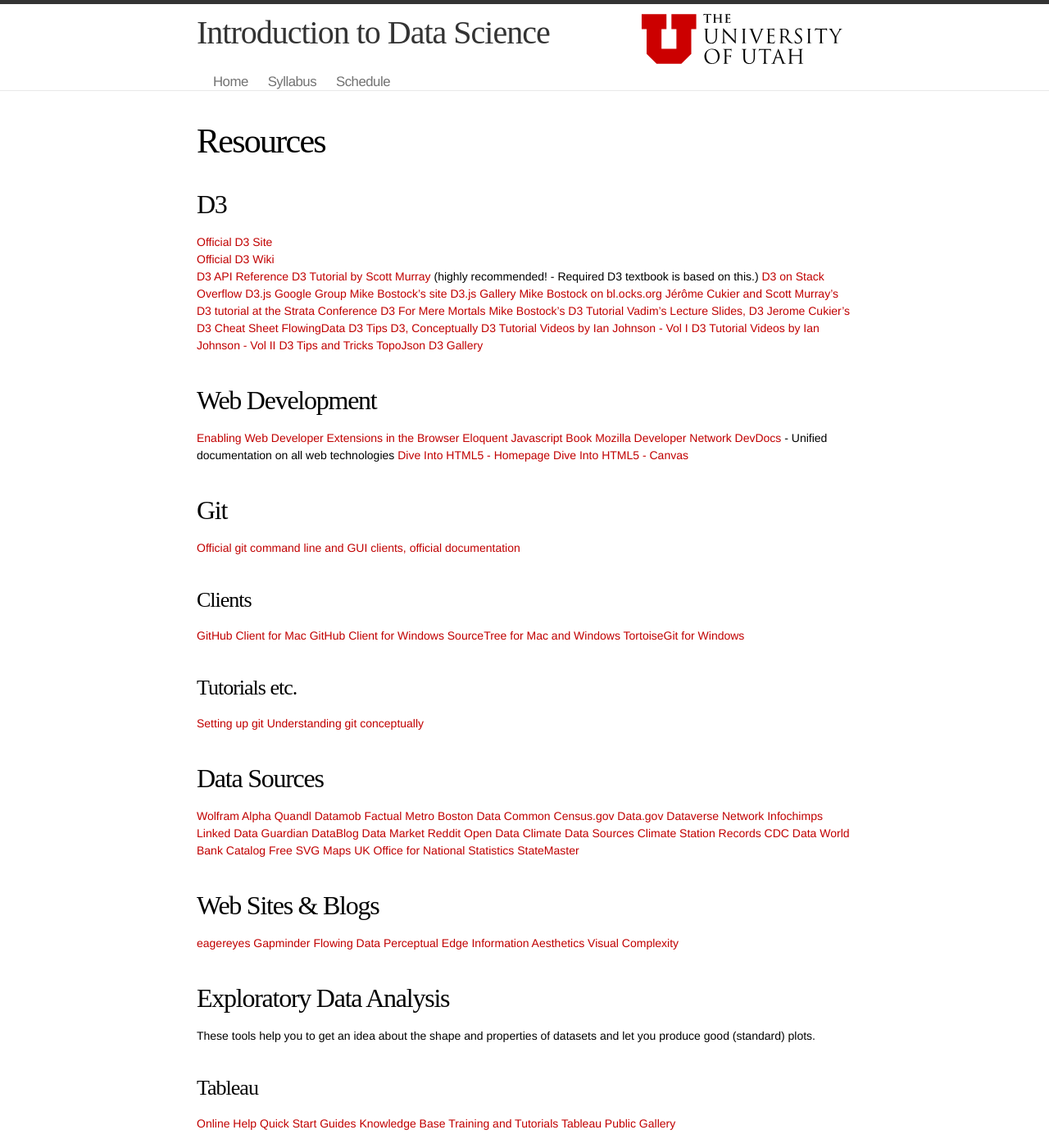
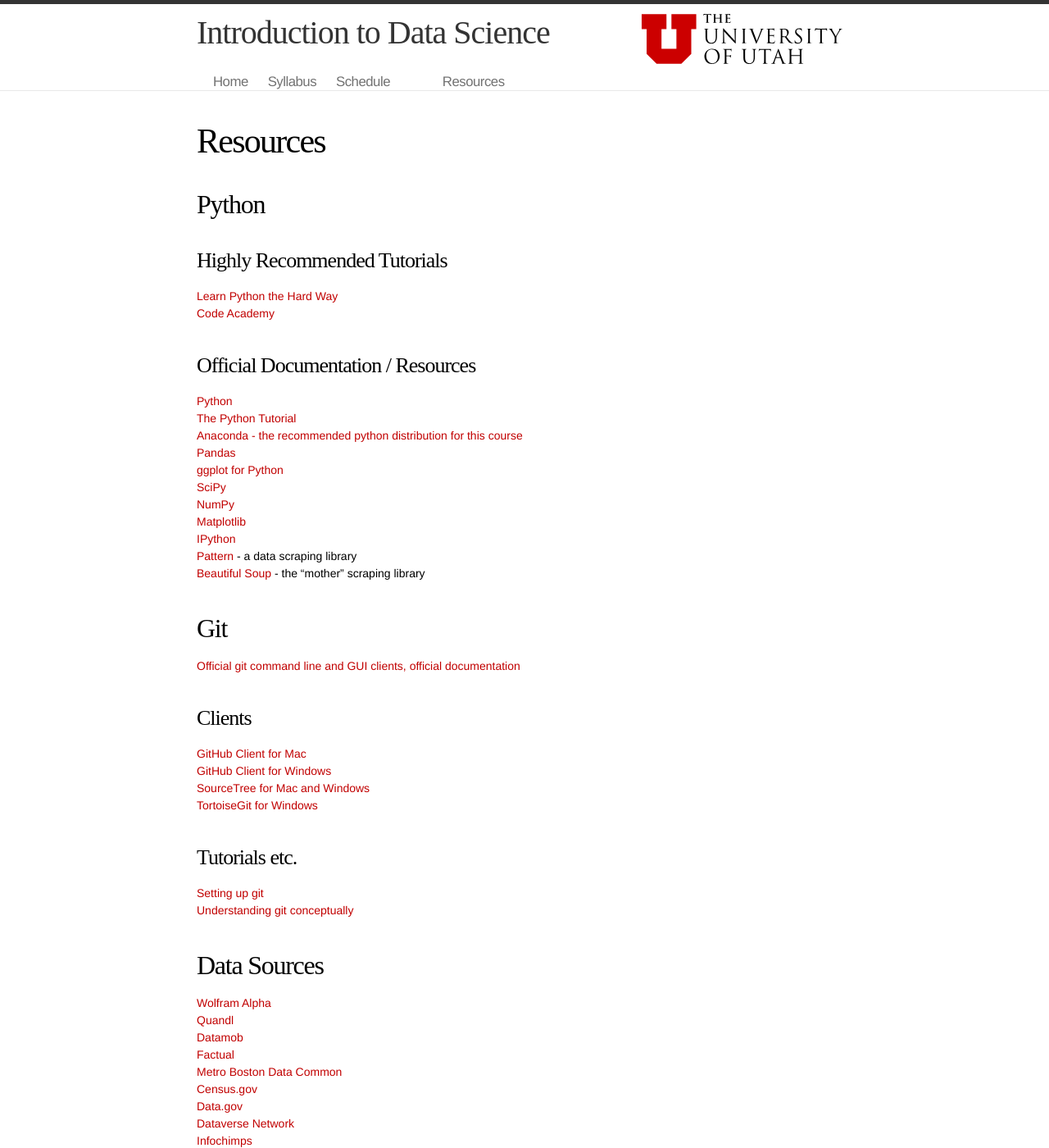
Before and after one commit to datascience-course/2016-website, a Jekyll site: the page built from resources.md, in a window 1280 px wide and 1400 px high. Shown: the whole window at 82% size. Built offline with Jekyll 4.4.1, drawn with Linux system fonts in a browser that asks for light colours; some web fonts are replaced; some of the changed text lies outside the part shown.

Commit message:
added resources page

```diff
--- a/resources.md
+++ b/resources.md
@@ -3,60 +3,41 @@ layout: page
 title: Resources
 permalink: /resources/
 order: 7
-#menu: Resources
+menu: Resources
 ---
 
-## D3
 
-[Official D3 Site](http://d3js.org/)
-[Official D3 Wiki](https://github.com/mbostock/d3/wiki)
-[D3 API Reference](https://github.com/mbostock/d3/wiki/API-Reference)
-[D3 Tutorial by Scott Murray](http://alignedleft.com/tutorials/d3/) (highly recommended! - Required D3 textbook is based on this.)
-[D3 on Stack Overflow](http://stackoverflow.com/questions/tagged/d3.js)
-[D3.js Google Group](https://groups.google.com/forum/?fromgroups#!forum/d3-js)
-[Mike Bostock's site](http://bost.ocks.org/mike/)
-[D3.js Gallery](http://biovisualize.github.com/d3visualization/)
-[Mike Bostock on bl.ocks.org](http://bl.ocks.org/mbostock)
-[J&eacute;r&ocirc;me Cukier and Scott Murray's D3 tutorial at the Strata Conference](http://github.com/alignedleft/strata-d3-tutorial)
-[D3 For Mere Mortals](http://www.recursion.org/d3-for-mere-mortals/)
-[Mike Bostock's D3 Tutorial](http://bost.ocks.org/mike/d3/workshop/)
-[Vadim's Lecture Slides, D3](http://vogievetsky.github.com/IntroD3/#1)
-[Jerome Cukier's D3 Cheat Sheet](http://www.jeromecukier.net/wp-content/uploads/2012/10/d3-cheat-sheet.pdf)
-[FlowingData D3 Tips](http://flowingdata.com/tag/d3/)
-[D3, Conceptually](http://code.hazzens.com/d3tut/lesson_0.html)
-[D3 Tutorial Videos by Ian Johnson - Vol I](http://enjalot.github.com/dot-enter/)
-[D3 Tutorial Videos by Ian Johnson - Vol II](http://enjalot.github.com/dot-append/)
-[D3 Tips and Tricks](http://www.d3noob.org/)
-[TopoJson](https://github.com/mbostock/topojson)
-[D3 Gallery](http://christopheviau.com/d3list/gallery.html)
+## Python
 
-## Web Development
+### Highly Recommended Tutorials
+[Learn Python the Hard Way](http://learnpythonthehardway.org/)
+[Code Academy](https://www.codecademy.com/learn/python)
 
-[Enabling Web Developer Extensions in the Browser](http://macwright.org/enable-web-developer-extensions/)
-[Eloquent Javascript Book](http://eloquentjavascript.net/)
-[Mozilla Developer Network](https://developer.mozilla.org/en-US/)
-[DevDocs](http://devdocs.io/) - Unified documentation on all web technologies
-[Dive Into HTML5 - Homepage](http://diveintohtml5.info/index.html)
-[Dive Into HTML5 - Canvas](http://diveintohtml5.info/canvas.html)
+### Official Documentation / Resources
+[Python](http://python.org/)
+[The Python Tutorial](http://docs.python.org/tutorial/)
+[Anaconda - the recommended python distribution for this course](https://www.continuum.io/downloads)
+[Pandas](http://pandas.pydata.org/)
+[ggplot for Python](http://ggplot.yhathq.com/)
+[SciPy](http://www.scipy.org/)
+[NumPy](http://numpy.scipy.org/)
+[Matplotlib](http://matplotlib.sourceforge.net/)
+[IPython](http://ipython.org/)
+[Pattern](http://www.clips.ua.ac.be/pattern) - a data scraping library
+[Beautiful Soup](http://www.crummy.com/software/BeautifulSoup/) - the "mother" scraping library
 
 ## Git
-
-
 [Official git command line and GUI clients, official documentation](http://git-scm.com/)
 
 ### Clients
-
 [GitHub Client for Mac](http://mac.github.com/)
 [GitHub Client for Windows](http://windows.github.com/)
 [SourceTree for Mac and Windows](http://www.sourcetreeapp.com)
 [TortoiseGit for Windows](https://code.google.com/p/tortoisegit/)
 
 ### Tutorials etc.
-
-
 [Setting up git](https://help.github.com/articles/set-up-git)
 [Understanding git conceptually](http://www.sbf5.com/~cduan/technical/git/)
-
 
 ## Data Sources
 
@@ -80,70 +61,3 @@ order: 7
 [Free SVG Maps](http://www.d-maps.com/index.php?lang=en)
 [UK Office for National Statistics](http://www.statistics.gov.uk/default.asp)
 [StateMaster](http://www.statemaster.com/index.php)
-
-## Web Sites & Blogs
-
-[eagereyes](http://eagereyes.org/)
-[Gapminder](http://www.gapminder.org/blog/)
-[Flowing Data](http://flowingdata.com/)
-[Perceptual Edge](http://www.perceptualedge.com/blog/)
-[Information Aesthetics](http://infosthetics.com/)
-[Visual Complexity](http://www.visualcomplexity.com/vc/)
-
-
-## Exploratory Data Analysis
-
-These tools help you to get an idea about the shape and properties of datasets and let you produce good (standard) plots.
-
-### Tableau
-[Online Help](http://onlinehelp.tableausoftware.com/current/pro/online/en-us/help.htm)
-[Quick Start Guides](http://www.tableausoftware.com/support/manuals/quickstart)
-[Knowledge Base](http://kb.tableausoftware.com/)
-[Training and Tutorials](http://www.tableausoftware.com/learn/training)
-[Tableau Public Gallery](http://www.tableausoftware.com/public/gallery/all)
-
-### Others
-
-[Plot.ly](https://plot.ly)
-[Wolfram Mathematica](http://www.wolfram.com/mathematica/)
-[Many Eyes](http://manyeyes.alphaworks.ibm.com/manyeyes/)
-
-## Python
-
-Python is great for data analysis and for data scraping.
-
-[Python](http://python.org/)
-[Enthought Python Distribution](http://www.enthought.com/products/epd.php)
-[The Python Tutorial](http://docs.python.org/tutorial/)
-[Learn Python the Hard Way](http://learnpythonthehardway.org/)
-[Google's Python Class](http://code.google.com/edu/languages/google-python-class/)
-[IPython](http://ipython.org/)
-[The Python Package Index](http://pypi.python.org/pypi)
-[SciPy](http://www.scipy.org/)
-[NumPy](http://numpy.scipy.org/)
-[Matplotlib](http://matplotlib.sourceforge.net/)
-
-[Pattern](http://www.clips.ua.ac.be/pattern) - a data scraping library
-[Beautiful Soup](http://www.crummy.com/software/BeautifulSoup/) - the "mother" scraping library
-
-
-
-## Other Software Toolkits
-
-[Plot.ly](https://plot.ly)
-[Wolfram Mathematica](http://www.wolfram.com/mathematica/)
-[Protovis](http://vis.stanford.edu/protovis/) (JavaScript)
-[Prefuse](http://prefuse.org/) (Java)
-[Flare](http://flare.prefuse.org/) (ActionScript)
-[Piccolo](http://www.piccolo2d.org/) (Java / C#)
-[Microsoft Vedea](http://research.microsoft.com/en-us/projects/vedea/)
-[25 Tools](http://www.insideria.com/2009/12/28-rich-data-visualization-too.html)
-[75+ Tools](http://www.tripwiremagazine.com/2009/12/70-tools-for-visualizing-your-data-css-flash-jquery-php.html)
-
-### Processing
-
-[Processing main page](http://processing.org/)
-[Learning Processing](http://www.learningprocessing.com/)
-[OpenProcessing.org](http://www.openprocessing.org/)
-[Examples by Ben Fry](http://benfry.com/writing/archives/3)
-[Using Processing in Eclipse](http://gigl.scs.carleton.ca/node/48)
```
Also changed, not shown: index.md (+1 -2 lines).
